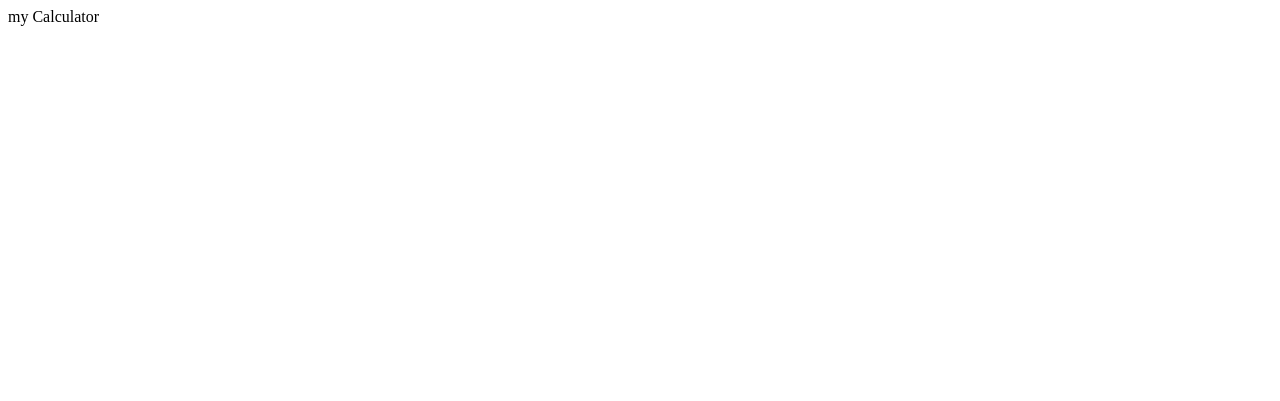
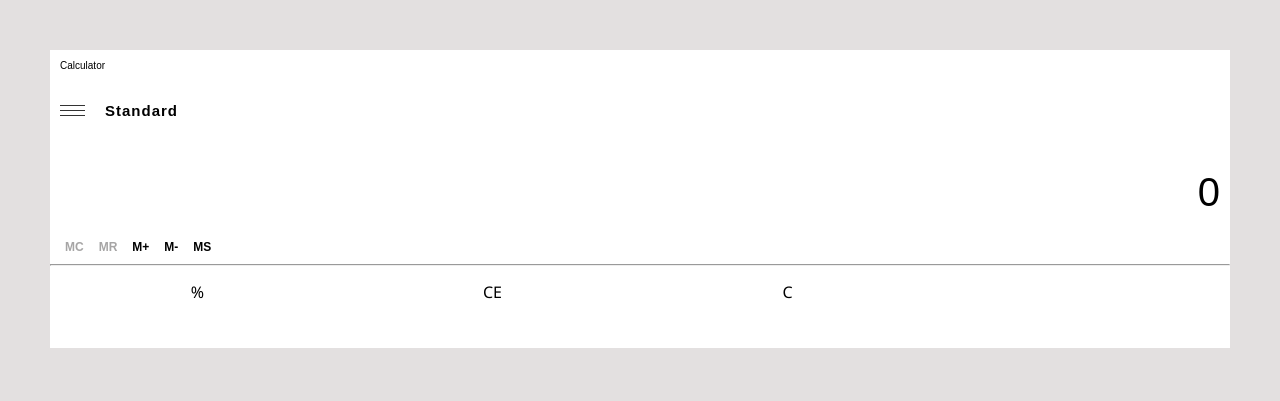
Before and after one commit to zahra-ghasemii/calculator, a plain HTML site: page index.html in a window 1280 px wide. Drawn offline with Linux system fonts and the light colour scheme.

Commit message:
add new codes

```diff
--- a/index.html
+++ b/index.html
@@ -4,9 +4,53 @@
         <title>
             Calculator
         </title>
+        <!-- <link rel="stylesheet" href="https://cdnjs.cloudflare.com/ajax/libs/font-awesome/4.7.0/css/font-awesome.min.css"> -->
+        <!-- <script src="https://kit.fontawesome.com/yourcode.js" crossorigin="anonymous"></script> -->
+        <link href="https://fonts.googleapis.com/icon?family=Material+Icons" rel="stylesheet">
+        <link rel="stylesheet" href="style.css">
         <meta name="viewport" content="width=device-width, initial-scale=1">
     </head>
     <body>
-        my Calculator
+     <div class="container" >
+<div class="top-header">
+    <p >
+        Calculator
+    </p>
+    <div class="icons"></div>
+</div>
+<div class="second-header">
+
+     <div class="burgerandheading">
+        <div class="burger">
+            <div class="line"></div>
+            <div class="line"></div>
+            <div class="line"></div>
+        </div>
+        <h3>Standard</h3>
+     </div>
+</div>
+<div class="input-group">
+   <input type="number " id="calc" value="0" >
+</div>
+<div class="modes">
+    <p class="not-active">MC</p>
+    <p class="not-active">MR</p>
+    <p class="active">M+</p>
+    <p class="active">M-</p>
+    <p class="active">MS</p>
+
+</div>
+<hr>
+<div class="openoperations">
+<p>%</p>
+<p>CE</p>
+<p>C</p>
+<div><i class="material-icons" style="font-size:20px">&#xe14a;</i></div>
+</p>
+</div>
+<div class="numbers">
+
+</div>
+     </div>
     </body>
 </html>
--- a/style.css
+++ b/style.css
@@ -1,4 +1,84 @@
 *{
     margin: 0;
     padding: 0;
+    box-sizing: border-box;
 }
+body{
+    display: flex;
+    align-items: center;
+    justify-content: center;
+    padding: 50px;
+    background-color: #e3e0e0;
+    font-family: Arial, Helvetica, sans-serif;
+}
+.container{
+    width: 100%;
+    background-color: #fff;
+}
+.top-header{
+    padding: 10px;
+    display: flex;
+    justify-content: space-between;
+}
+.top-header p{
+    font-size: 10px;
+}
+.second-header{
+    padding: 20px 10px;
+    display: flex;
+    justify-content: space-between;
+}
+.burger .line{
+    width: 25px;
+    height: 1px;
+    margin: 4px 0;
+    background-color: #333;
+}
+.second-header h3{
+    margin-left: 20px;
+    font-size: 15px;
+    letter-spacing: 1px;
+    font-family: Arial, Helvetica, sans-serif;
+}
+.second-header .burgerandheading{
+    display: flex;
+    align-items: center;
+}
+.input-group input{
+    padding: 30px 10px 15px 10px;
+    border: none;
+    width: 100%;
+    text-align: right;
+    font-size: 40px;
+}
+.modes{
+    display: flex;
+    /* grid-template-columns: repeat(10,1fr); */
+    flex-direction: row;
+    align-items: center;
+    flex-grow: 1;
+}
+.modes p{
+    font-size: 12px;
+    margin-left: 15px;
+    text-align: center;
+    font-weight: bold;
+    padding: 10px 0;
+}
+.not-active{
+    color: rgb(166, 165, 165);
+}
+.openoperations{
+    display: grid;
+    grid-template-columns: repeat(4,1fr);
+    text-align: center;
+    align-items: center;
+}
+.openoperations p{
+    padding: 15px;
+    padding: 15px 0;
+    font-family: 'Segoe UI', Tahoma, Geneva, Verdana, sans-serif;
+}
+.numbers{
+
+}
```
